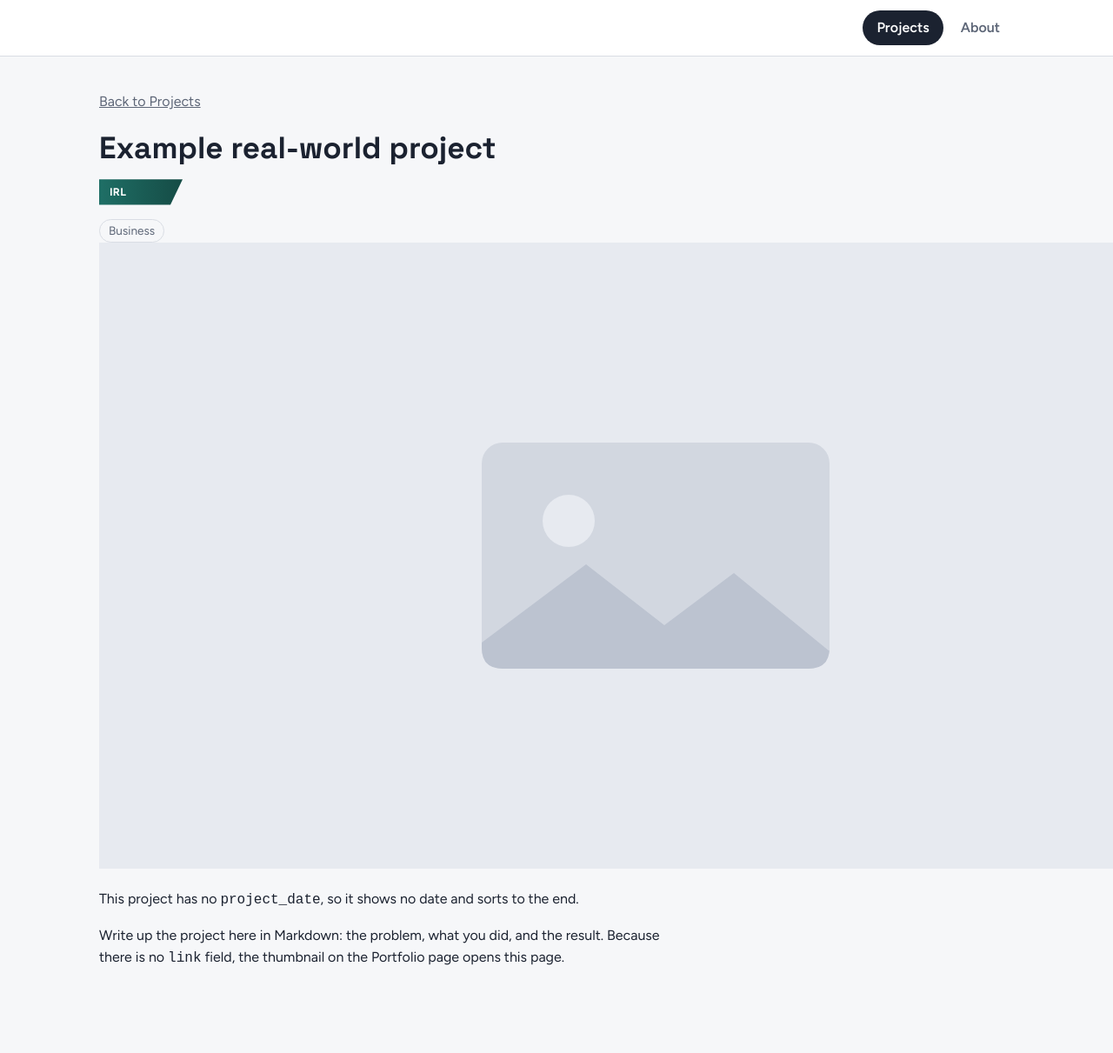
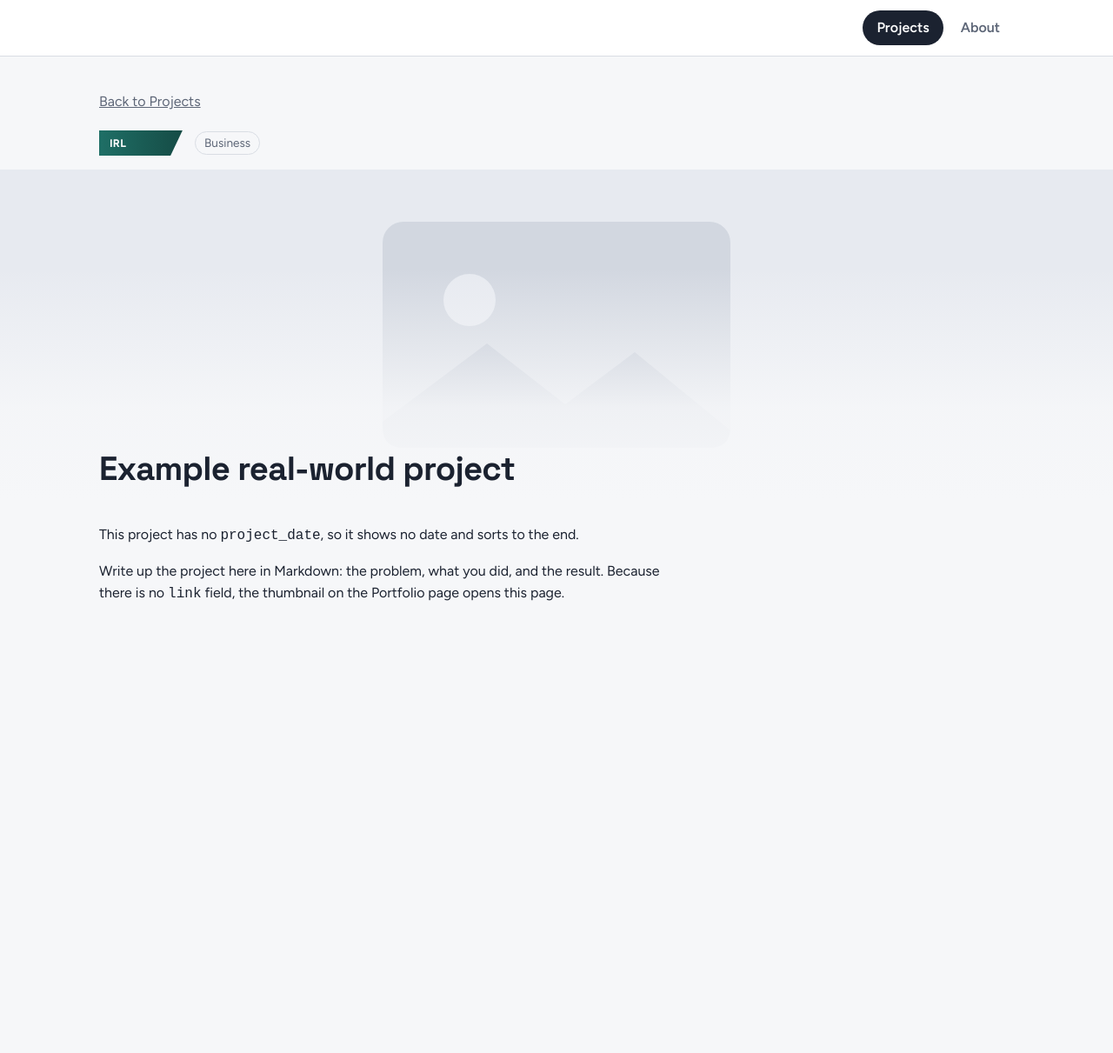
Before and after one commit to chalkboard-paul/chalkboard-paul.github.io, a Jekyll site: the page built from _projects/example-real-world-project.md, in a window 1280 px wide. Shown: the whole page at 87% size. Built offline with Jekyll 4.4.1, drawn with Linux system fonts in a browser that asks for light colours; after the commit the page ends 900 px from its top, so only the background shows below that.

Commit message:
Refactor project layout for improved structure

```diff
--- a/_layouts/project.html
+++ b/_layouts/project.html
@@ -2,21 +2,25 @@
 layout: default
 ---
 {% assign cat = site.data.categories | where: "name", page.category | first %}
-<article class="prose project">
+<article class="project">
   <a class="back" href="{{ '/' | relative_url }}">Back to {{ site.home_label }}</a>
-  <h1>{{ page.title }}</h1>
+
   <p class="meta">
     <span class="label label-inline" style="--cat: {{ cat.color | default: '#5d6677' }}">{{ page.category }}</span>
     {% if page.project_date %}<span class="date">{{ page.project_date | date: "%b %Y" }}</span>{% endif %}
+    {% if page.tags.size > 0 %}<span class="tag-list">{% for tag in page.tags %}<span class="tag">{{ tag }}</span>{% endfor %}</span>{% endif %}
   </p>
-  {% if page.tags.size > 0 %}
-  <p class="tag-list">{% for tag in page.tags %}<span class="tag">{{ tag }}</span>{% endfor %}</p>
+
+  {% if page.thumbnail %}
+  <div class="banner">
+    <img src="{{ page.thumbnail | relative_url }}" alt="">
+    <div class="banner-title"><div class="wrap"><h1>{{ page.title }}</h1></div></div>
+  </div>
+  {% else %}
+  <h1 class="project-title">{{ page.title }}</h1>
   {% endif %}
 
-  {% if page.thumbnail %}
-  <div class="hero"><img src="{{ page.thumbnail | relative_url }}" alt=""></div>
-  {% endif %}
-
+  <div class="prose project">
     <div class="project-text">
       {{ content }}
     </div>
@@ -63,4 +67,5 @@ layout: default
     {% endif %}
 
     {% if page.link %}<p><a href="{{ page.link }}" target="_blank" rel="noopener">{{ page.link_text | default: "Open the project" }}</a></p>{% endif %}
+  </div>
 </article>
```
Lines whose indentation alone changed are shown as unchanged.
